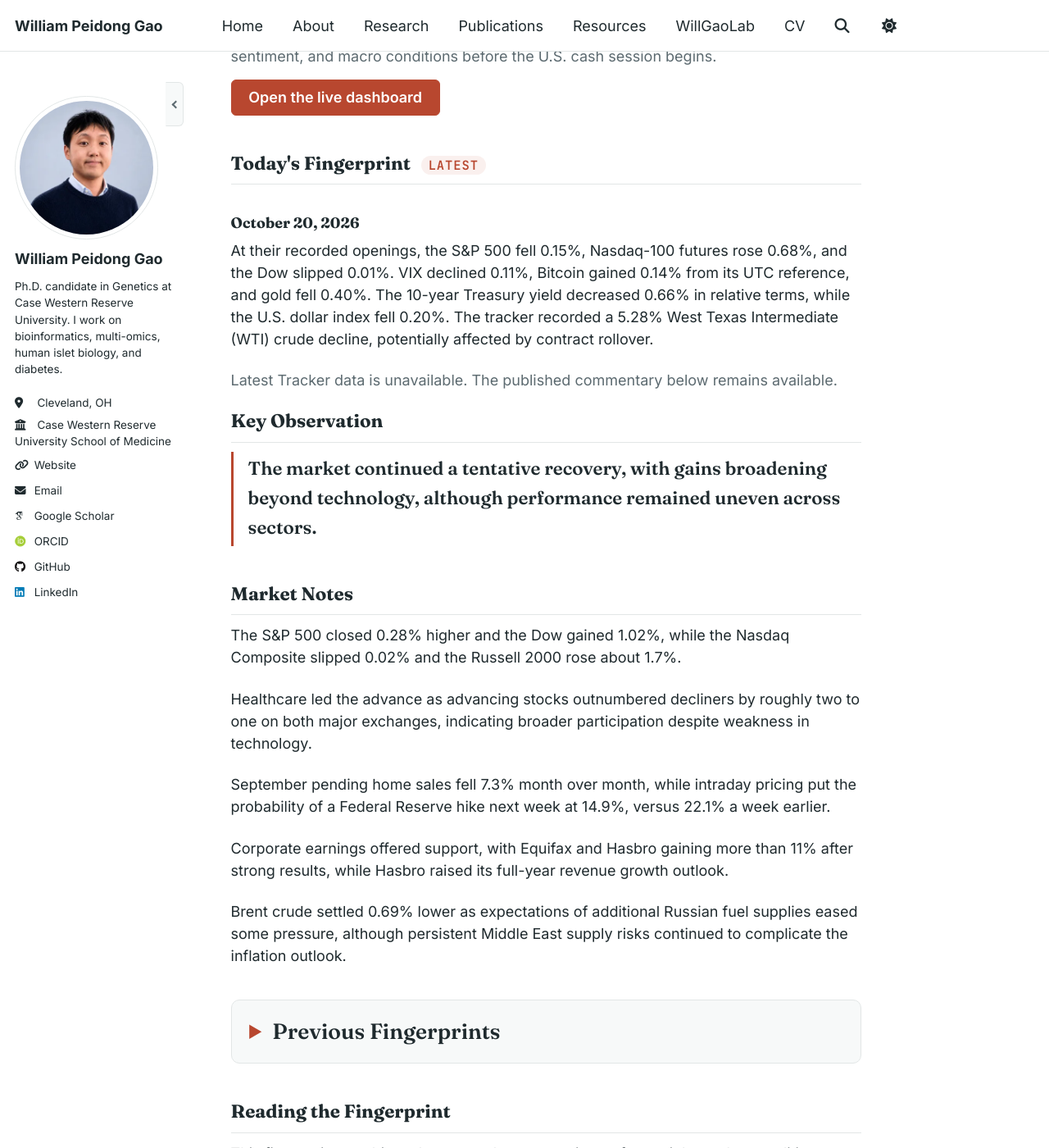
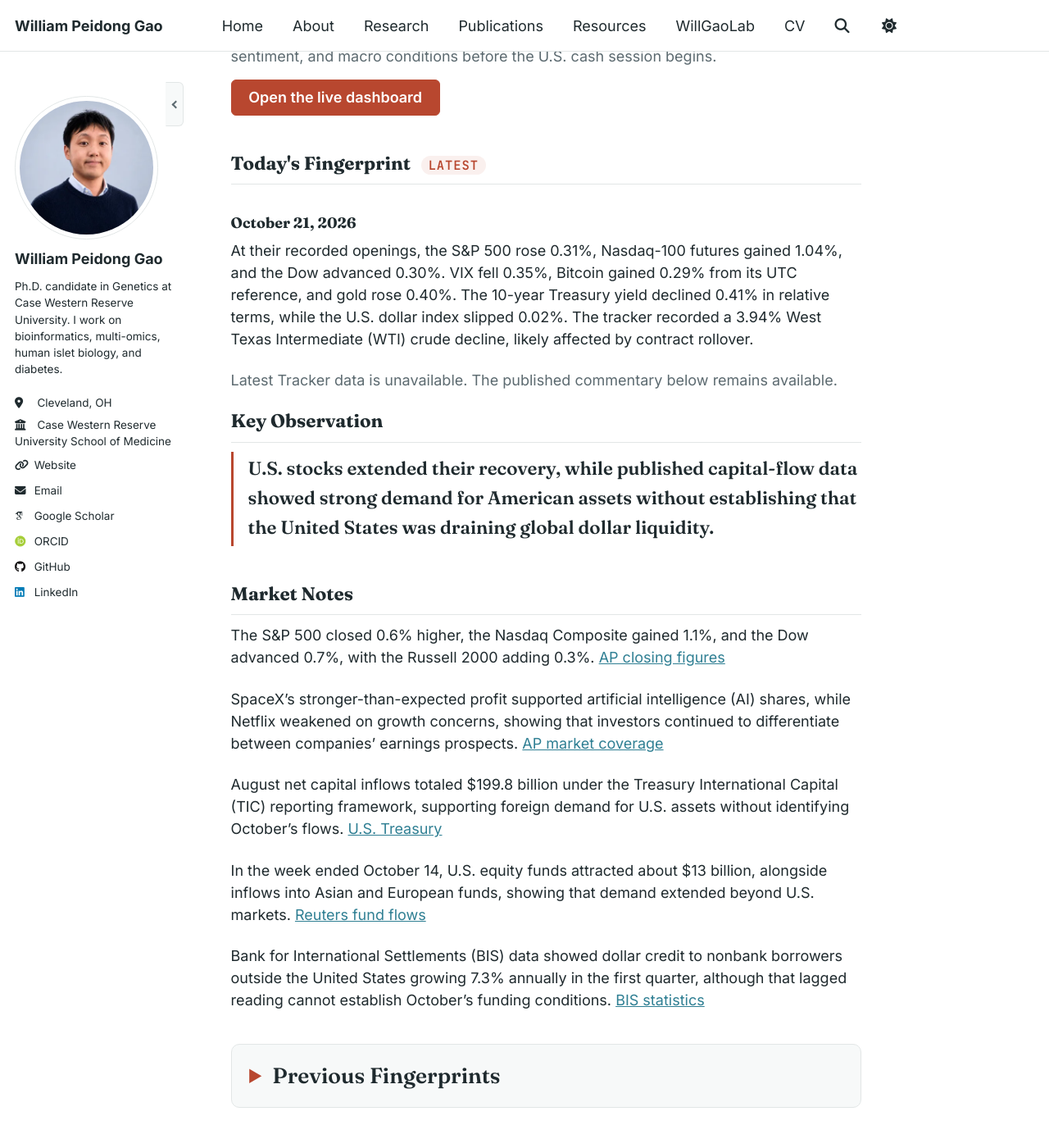
Before and after one commit to PeidongGao/WilliamGaoWeb, a Jekyll site: the page built from _pages/market-fingerprint.md, in a window 1280 px wide and 1400 px high, scrolled down 296 px. Shown: the whole window at 82% size. Built offline with Jekyll 4.4.1, drawn with Linux system fonts in a browser that asks for light colours; some web fonts are replaced.

Commit message:
Publish daily market report for 2026-10-21

```diff
--- a/_data/market_commentary.yml
+++ b/_data/market_commentary.yml
@@ -1,3 +1,13 @@
+- date: "2026-10-21"
+  summary: "At their recorded openings, the S&P 500 rose 0.31%, Nasdaq-100 futures gained 1.04%, and the Dow advanced 0.30%. VIX fell 0.35%, Bitcoin gained 0.29% from its UTC reference, and gold rose 0.40%. The 10-year Treasury yield declined 0.41% in relative terms, while the U.S. dollar index slipped 0.02%. The tracker recorded a 3.94% West Texas Intermediate (WTI) crude decline, likely affected by contract rollover."
+  key_observation: "U.S. stocks extended their recovery, while published capital-flow data showed strong demand for American assets without establishing that the United States was draining global dollar liquidity."
+  market_notes:
+    - "The S&P 500 closed 0.6% higher, the Nasdaq Composite gained 1.1%, and the Dow advanced 0.7%, with the Russell 2000 adding 0.3%. [AP closing figures](https://krmg.com/2026/10/21/how-major-us-stock-indexes-fared-wednesday-10-21-2026/)"
+    - "SpaceX’s stronger-than-expected profit supported artificial intelligence (AI) shares, while Netflix weakened on growth concerns, showing that investors continued to differentiate between companies’ earnings prospects. [AP market coverage](https://krmg.com/2026/10/21/how-major-us-stock-indexes-fared-wednesday-10-21-2026/)"
+    - "August net capital inflows totaled $199.8 billion under the Treasury International Capital (TIC) reporting framework, supporting foreign demand for U.S. assets without identifying October’s flows. [U.S. Treasury](https://home.treasury.gov/news/press-releases/sb0662/)"
+    - "In the week ended October 14, U.S. equity funds attracted about $13 billion, alongside inflows into Asian and European funds, showing that demand extended beyond U.S. markets. [Reuters fund flows](https://www.marketscreener.com/news/global-equity-funds-draw-inflows-for-fourth-week-as-treasury-yields-ease-ce785cdadb8bf025)"
+    - "Bank for International Settlements (BIS) data showed dollar credit to nonbank borrowers outside the United States growing 7.3% annually in the first quarter, although that lagged reading cannot establish October’s funding conditions. [BIS statistics](https://www.bis.org/publications/202607-commentary-ibs-gli)"
+
 - date: "2026-10-20"
   summary: "At their recorded openings, the S&P 500 fell 0.15%, Nasdaq-100 futures rose 0.68%, and the Dow slipped 0.01%. VIX declined 0.11%, Bitcoin gained 0.14% from its UTC reference, and gold fell 0.40%. The 10-year Treasury yield decreased 0.66% in relative terms, while the U.S. dollar index fell 0.20%. The tracker recorded a 5.28% West Texas Intermediate (WTI) crude decline, potentially affected by contract rollover."
   key_observation: "The market continued a tentative recovery, with gains broadening beyond technology, although performance remained uneven across sectors."
```
